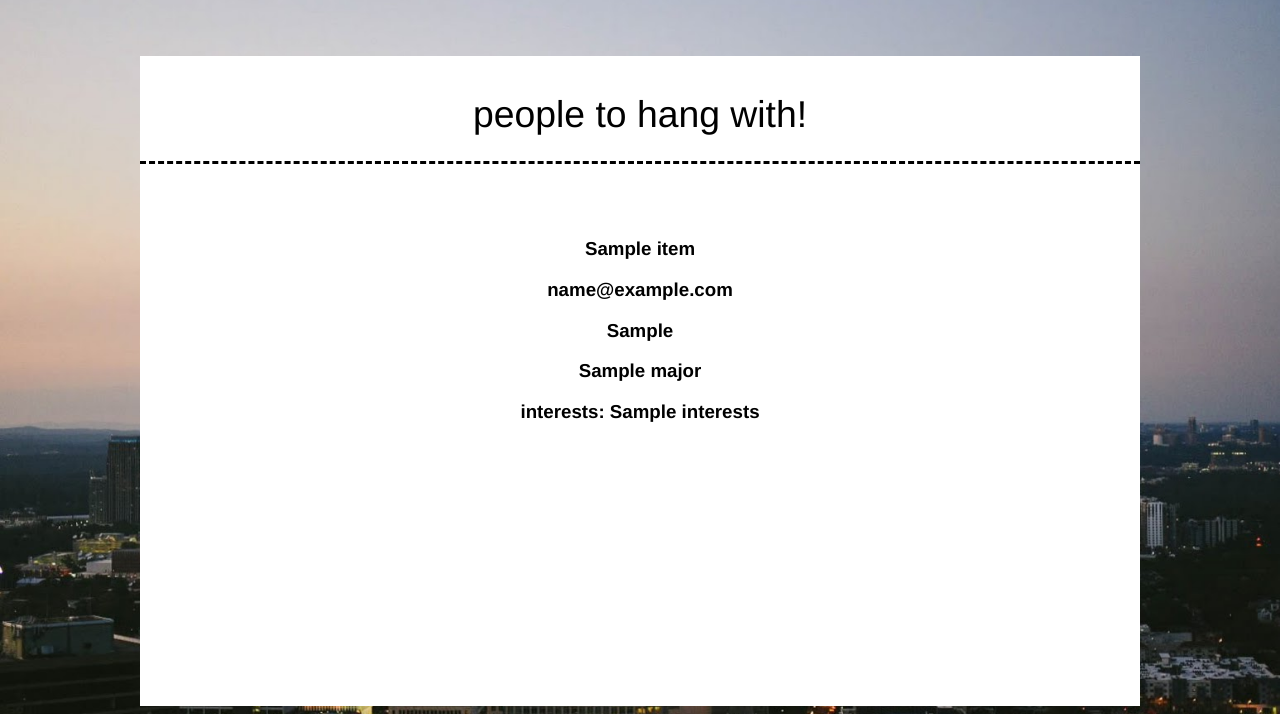
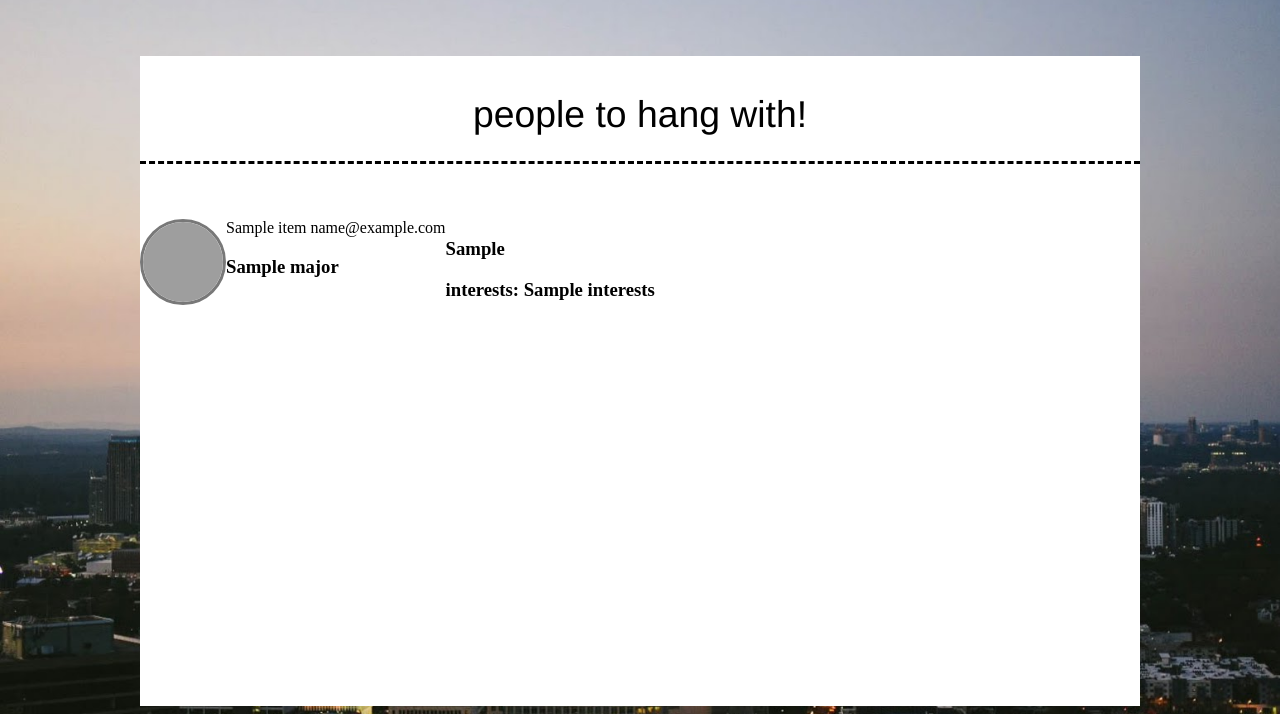
Before and after one commit to vlop11/Connecting-People, a Python web app: template templates/people-page.html in a window 1280 px wide. Shown: the part 88-802 px from the top of the page. Run offline with Jinja, Linux system fonts and the light colour scheme; the template is opened without the code that fills it: most values are stand-ins (such as "Sample title", 1, 10 or a date in 2020); grey boxes are pictures that could not be loaded.

Commit message:
Modifying  People Page
creating profile bars

```diff
--- a/styles/people.css
+++ b/styles/people.css
@@ -57,3 +57,19 @@ html {
   font-weight: lighter;
   text-align: center;
 }
+.member-list {
+  list-style:none;
+  padding: 0;
+}
+.member-item {
+  display: flex;
+
+}
+img {
+  width: 80px;
+  height: 80px;
+  border-radius: 50%;
+  border: 3px solid #00000087;
+
+
+}
--- a/templates/people-page.html
+++ b/templates/people-page.html
@@ -18,16 +18,26 @@
   <br><br>
   <div id="people">
     <h3 id="people-text">people to hang with!</h3>
+    <ul class="member-list">
+      {% for item in matches %}<br>
+      <li class="member-item">
         <div>
-        {% for item in matches %}<br>
-        <div id="person">
-          <h3 id='name'>{{item.name}}</h3>
-          <h3 id="email">{{item.email}}</h3>
+          <img class="profile-image" src="https://img00.deviantart.net/0d42/i/2015/016/b/5/batman_headshot_by_josephmichaeldavis-d8e6den.png">
+        </div>
+        <div class="member-item-info">
+          <div class="member-item-personal-info">
+            <span> {{item.name}}</span>
+            <span>{{item.email}}</span>
+          </div>
+          <h3>{{item.major}}</h3>
+        </div>
+        <div>
           <h3 id="social_media">{{item.social_media}}</h3>
-          <h3 id="major">{{item.major}}</h3>
           <h3 id="interests">interests: {{item.interests}}</h3>
         </div>
+      </li>
       {% endfor %}
+    </ul>
   </div>
 </body>
 
```
Lines whose indentation alone changed are shown as unchanged.
